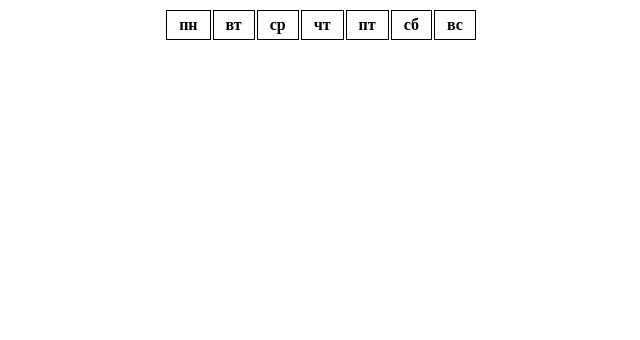
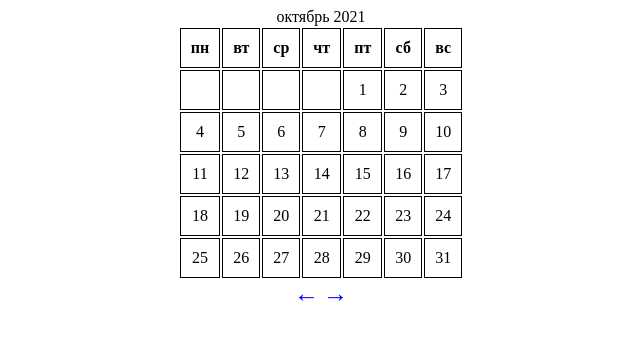
Before and after one commit to rigist/zd, a plain HTML site: page indexCalend.html in a window 1280 px wide. Shown: the whole page, without its empty margins (319-959 px from the left). Drawn offline with Linux system fonts and the light colour scheme.

Commit message:
Update indexCalend.html

```diff
--- a/indexCalend.html
+++ b/indexCalend.html
@@ -9,17 +9,33 @@
     display: inline-block;
 }
 #calendar td, #calendar th {
-    padding: 5px 12px;
+    padding: 10px;
     border: 1px solid black;
     text-align: center;
 }
 
+#calendar .nav, #calendar .info {
+    text-align: center;
+}
+#calendar a {
+    color: blue;
+    font-size: 25px;
+    text-decoration: none;
+}
+#calendar a:hover {
+    color: red;
+}
+
+#calendar .active {
+    color: red;
+}
 </style>
 
 </head>
 <body>
 <div id="parent">
     <div id="calendar">
+    <div class="info"></div>
         <table>
             <thead>
                 <tr>
@@ -34,6 +50,12 @@
             </thead>
             <tbody class="body"></tbody>
         </table>
+
+        <div class="nav">
+            <a href="#" class="prev">←</a>
+            <a href="#" class="next">→</a>
+        </div>
+
     </div>
 </div>
 
@@ -42,19 +64,41 @@
 let calendar = document.querySelector('#calendar');
 let body = calendar.querySelector('.body');
 
+let info = document.querySelector('.info');
+
 let date  = new Date();
 let year  = date.getFullYear();
 let month = date.getMonth();
+
+draw(body, year, month)
 ////////////////////////////////
 
-console.log(date);
+//console.log(date);
 
-let arr = range(getLastDay(year, month));
+function draw(body, year, month) {
 
-let firstWeekDay = getFirstWeekDay(year, month);
-let lastWeekDay  = getLastWeekDay(year, month);
+    let arr = range(getLastDay(year, month));
 
-console.log(firstWeekDay, lastWeekDay)
+    let firstWeekDay = getFirstWeekDay(year, month);
+    let lastWeekDay  = getLastWeekDay(year, month);
+
+    //console.log(firstWeekDay, lastWeekDay)
+
+
+    let nums = chunk(normalize(arr, firstWeekDay, 6 - lastWeekDay), 7);
+
+    /////
+    let monthString = date.toLocaleString("ru", {month: 'long',});
+
+    info.innerHTML = `${monthString} ${year}`;
+    /////
+
+    createTable(body, nums);
+}//draw
+
+//let res = chunk(normalize(arr, firstWeekDay, 6 - lastWeekDay), 7);
+//console.log('res ', res);
+
 //////////////////////////////////
 //range(12);
 function range(count) {
@@ -71,13 +115,13 @@ function range(count) {
 
 function getLastDay(year, month) {
     let date = new Date(year, month + 1, 0);
-    console.log('date', date)
+  //  console.log('date', date)
     return date.getDate();
 }
 /////////////////////
 function getFirstWeekDay(year, month) {
     let date = new Date(year, month, 1);
-    console.log('dateF', date);
+   // console.log('dateF', date);
 
     let dayWeek = date.getDay();
 
@@ -93,7 +137,7 @@ function getFirstWeekDay(year, month) {
 /////////////////////
 function getLastWeekDay(year, month) {
     let date = new Date(year, month + 1, 0);
-    console.log('dateL', date)
+   // console.log('dateL', date)
 
     let dayWeek = date.getDay();
 
@@ -109,10 +153,62 @@ function getLastWeekDay(year, month) {
 /////////////////////
 
 function normalize(arr, left, right) {
+    for (let i = 0; i < left; i++) {
+        arr.unshift(' ');
+    }//for
 
+    for (let i = 0; i < right; i++) {
+        arr.push(' ');
+    }//for
+
+    return arr;
 }
 
 //////////////////////
+function chunk(arr, n) {
+
+    let arrBig = [];
+
+    let k = 0;
+
+    while(k < arr.length){
+
+        let arrSmall = [];
+        arrSmall.length = n;
+
+        for (let j = 0; j < arrSmall.length; j++) {
+            arrSmall[j] = arr[k];
+            k++;
+        }//for
+
+        arrBig.push(arrSmall);
+
+    }//while
+
+    return arrBig;
+
+}
+/////////////////////
+function createTable(parent, arr) {
+
+
+
+
+    for(let i = 0; i < arr.length; i++){
+        let tr = document.createElement('tr');
+
+        for(let j = 0; j < arr[i].length; j++){
+            let td = document.createElement('td');
+            td.innerHTML = arr[i][j];
+            tr.appendChild(td);
+        }//for
+        parent.appendChild(tr);
+    }//for
+
+
+
+}
+////////////////////
 
 //console.log( range(getLastDay(2021, 10)) )
 
```
